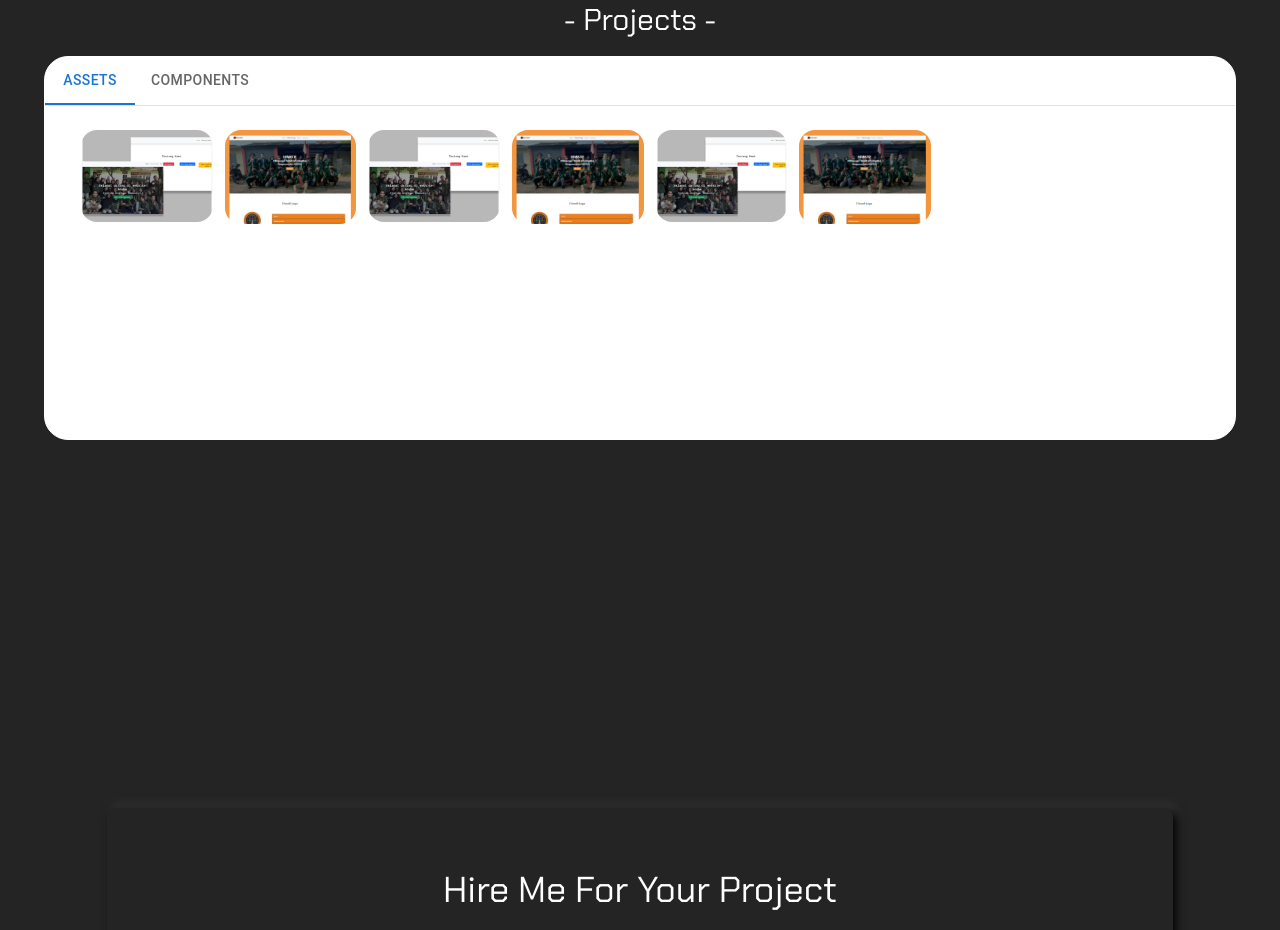
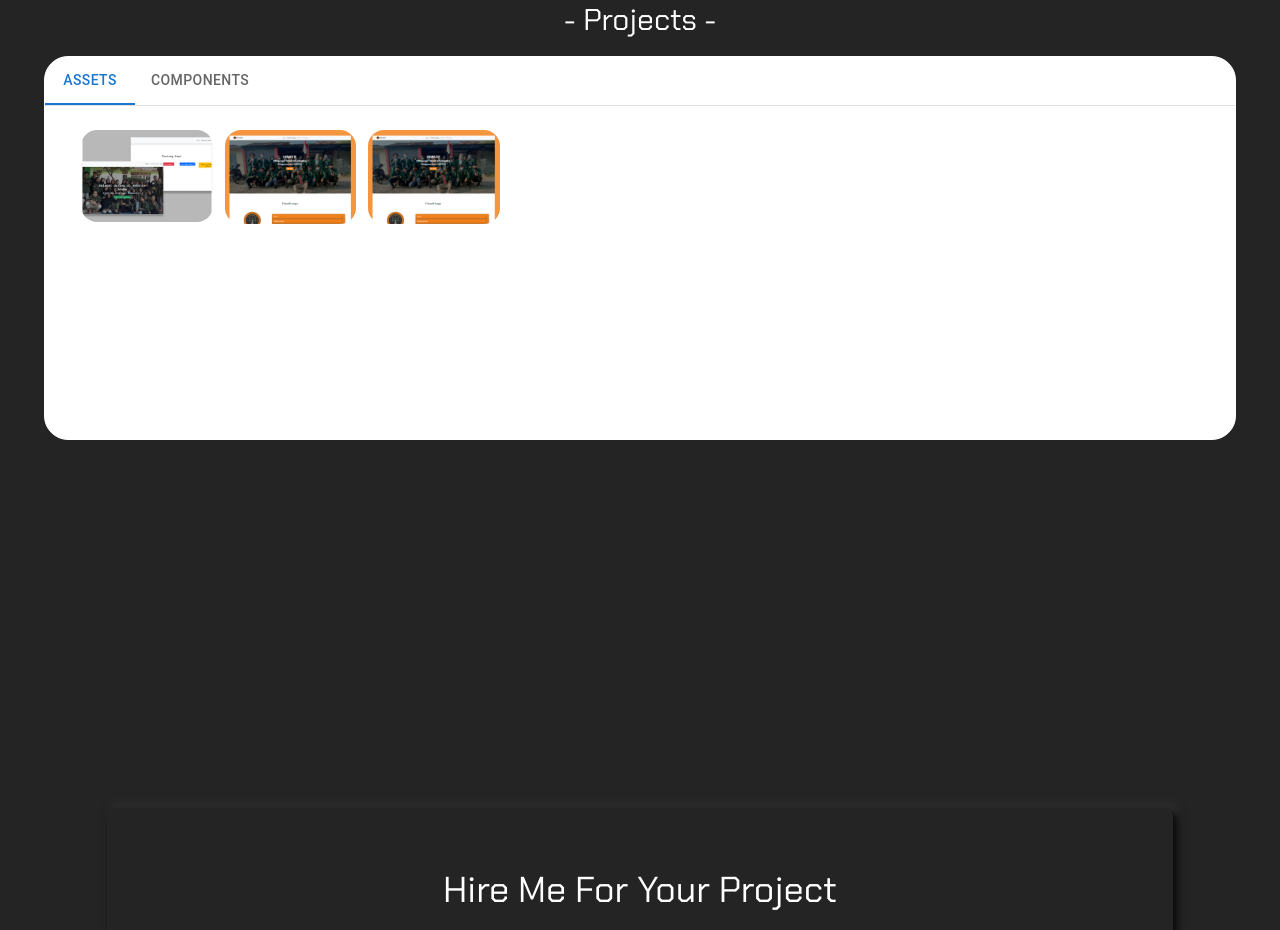
Before and after one commit to ddhodi/portofolio, a React (Vite) app: page /about in a window 1280 px wide. Shown: the part 2600-3530 px from the top of the page. Built offline with nearby package versions, Linux system fonts and the light colour scheme.

Commit message:
menambahkan portofolio baru

```diff
--- a/src/constants/index.js
+++ b/src/constants/index.js
@@ -1,6 +1,7 @@
 // project import
 import project1 from "../assets/img/porto/adcom.png";
 import project2 from "../assets/img/porto/hima.png";
+import project3 from "../assets/img/porto/hima.png";
 
 // import skills
 import skills1 from "../assets/img/skills/HTML.png";
@@ -36,36 +37,12 @@ export const PROJECTS = [
     link: "https://himatif-stmik.netlify.app/",
   },
   {
-    title: "Website Profile UKM Adcom",
-    image: project1,
+    title: "Karir Cirebon",
+    image: project3,
     description:
-      "development of a profile website as an introduction to UKM ADCOM in a digital profile.",
-      technologies: ["Vue.js", "Tailwind CSS"],
-    link: "https://adcom-stmikikmi.netlify.app/",
-  },
-  {
-    title: "UKM Website Profile",
-    image: project2,
-    description:
-      "development of a profile website as an introduction to UKM ADCOM in a digital profile.",
-    technologies: ["Vue.js", "Tailwind CSS"],
-    link: "https://himatif-stmik.netlify.app/",
-  },
-  {
-    title: "Website Profile UKM Adcom",
-    image: project1,
-    description:
-      "development of a profile website as an introduction to UKM ADCOM in a digital profile.",
-      technologies: ["Vue.js", "Tailwind CSS"],
-    link: "https://adcom-stmikikmi.netlify.app/",
-  },
-  {
-    title: "UKM Website Profile",
-    image: project2,
-    description:
-      "development of a profile website as an introduction to UKM ADCOM in a digital profile.",
-    technologies: ["Vue.js", "Tailwind CSS"],
-    link: "https://himatif-stmik.netlify.app/",
+      "website project developed for job search.",
+      technologies: ["Bootstrap"],
+    link: "https://ddhodi.github.io/karircirebon.github.io/",
   },
 ];
 
@@ -114,35 +91,11 @@ export const COMPONENTS = [
     link: "https://adcom-stmikikmi.netlify.app/",
   },
   {
-    title: "UKM Website Profile",
-    image: project2,
+    title: "Karir Cirebon",
+    image: project3,
     description:
-      "development of a profile website as an introduction to UKM ADCOM in a digital profile.",
-    technologies: ["Vue.js", "Tailwind CSS"],
-    link: "https://himatif-stmik.netlify.app/",
-  },
-  {
-    title: "Website Profile UKM Adcom",
-    image: project1,
-    description:
-      "development of a profile website as an introduction to UKM ADCOM in a digital profile.",
-      technologies: ["Vue.js", "Tailwind CSS"],
-    link: "https://adcom-stmikikmi.netlify.app/",
-  },
-  {
-    title: "UKM Website Profile",
-    image: project2,
-    description:
-      "development of a profile website as an introduction to UKM ADCOM in a digital profile.",
-    technologies: ["Vue.js", "Tailwind CSS"],
-    link: "https://himatif-stmik.netlify.app/",
-  },
-  {
-    title: "Website Profile UKM Adcom",
-    image: project1,
-    description:
-      "development of a profile website as an introduction to UKM ADCOM in a digital profile.",
-      technologies: ["Vue.js", "Tailwind CSS"],
-    link: "https://adcom-stmikikmi.netlify.app/",
+      "website project developed for job search.",
+      technologies: ["Bootstrap"],
+    link: "https://ddhodi.github.io/karircirebon.github.io/",
   },
 ];
```
